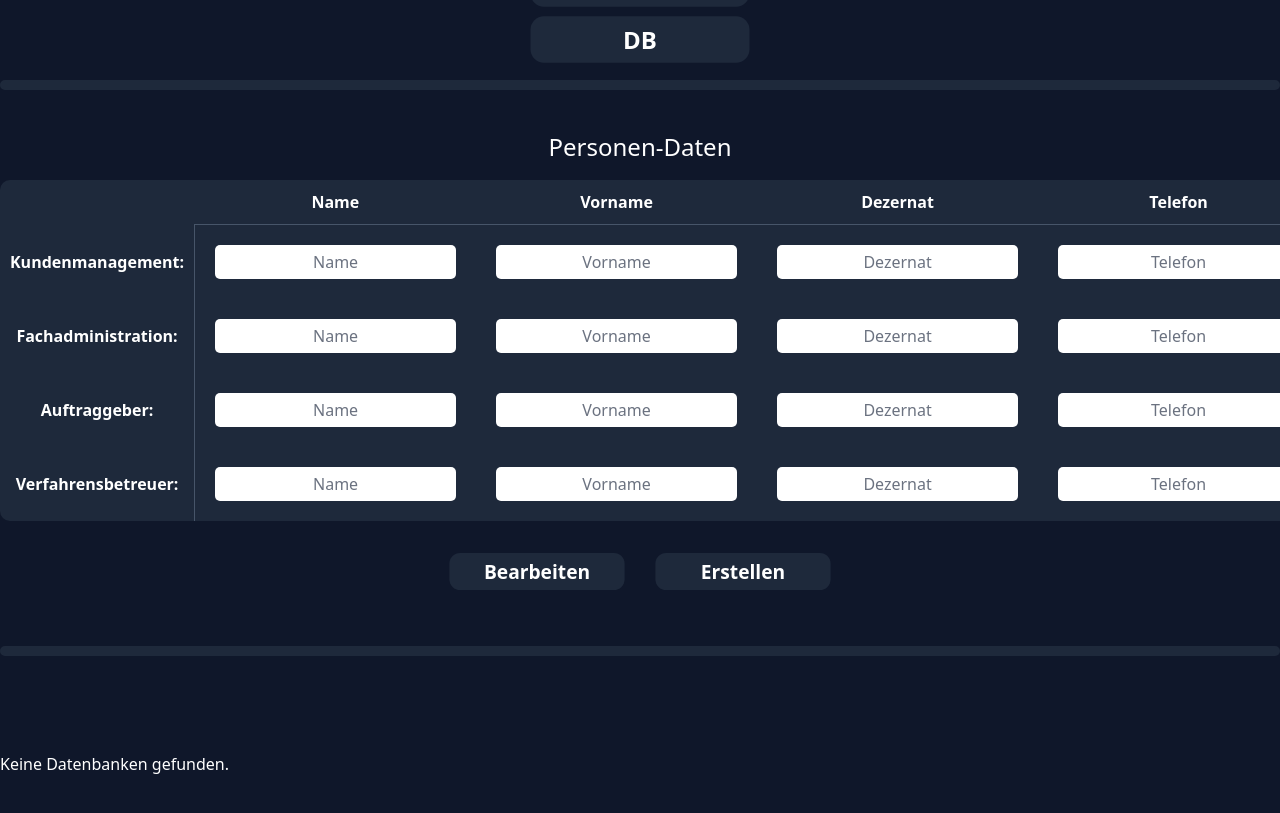
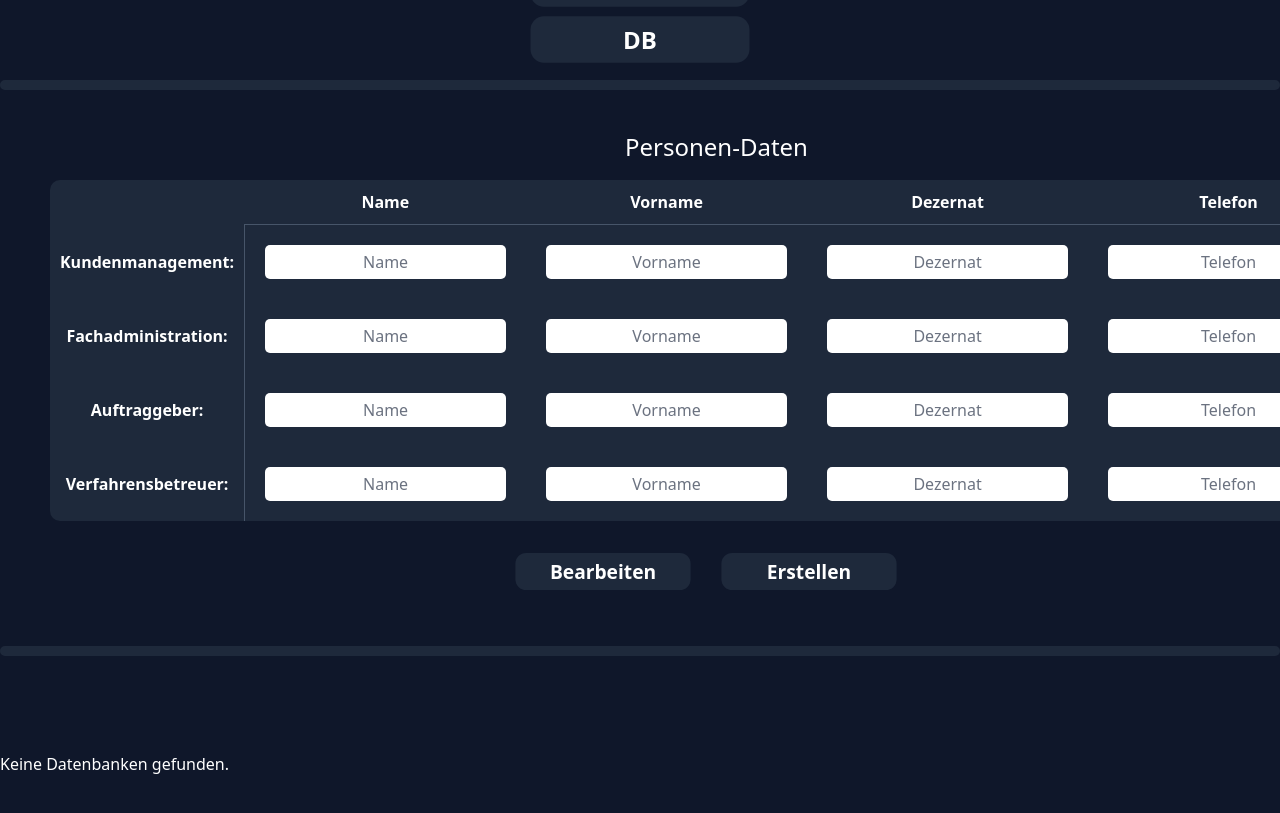
Before and after one commit to LeonKohli/statzy-nuxt, a Nuxt app: page /fachverfahren in a window 1280 px wide. Shown: the part 461-1274 px from the top of the page. Built offline with nearby package versions, Linux system fonts and the light colour scheme.

Commit message:
Personen-tabelle umplatziert

```diff
--- a/pages/fachverfahren.vue
+++ b/pages/fachverfahren.vue
@@ -36,7 +36,7 @@
         <hr class="line">
         <br>
         <div class="personen">
-            <h2 class="fachverfahrenh2"> Personen-Daten </h2>
+            <h2 class="fachverfahrenh2-personen"> Personen-Daten </h2>
             <table class="personen">
                 <tr>
                     <th class="tableheadtop">  </th>
@@ -495,7 +495,7 @@ export default {
 
 
 <style>
-    table.verfahren, table.personen, table.systeme, table.server
+    table.verfahren, table.systeme, table.server
     {
         text-align: center;
         border-radius: 10px;
@@ -505,11 +505,20 @@ export default {
         color: white
     }
 
+    table.personen {
+        text-align: center;
+        border-radius: 10px;
+        background-color: #1e293b;
+        margin-left: 50px;
+        margin-right: auto;
+        color: white
+    }
+
     table.personen-button
     {
         text-align: center;
         border-radius: 10px;
-        margin-left: auto;
+        margin-left: 500px;
         margin-right: auto;
         color: white;
     }
@@ -615,6 +624,13 @@ export default {
         font-size: x-large;
         text-align: center;
         margin: 15px;
+    }
+
+    h2.fachverfahrenh2-personen
+    {
+        font-size: x-large;
+        margin: 15px;
+        margin-left: 625px;
     }
 
     div.suchmaske
```
